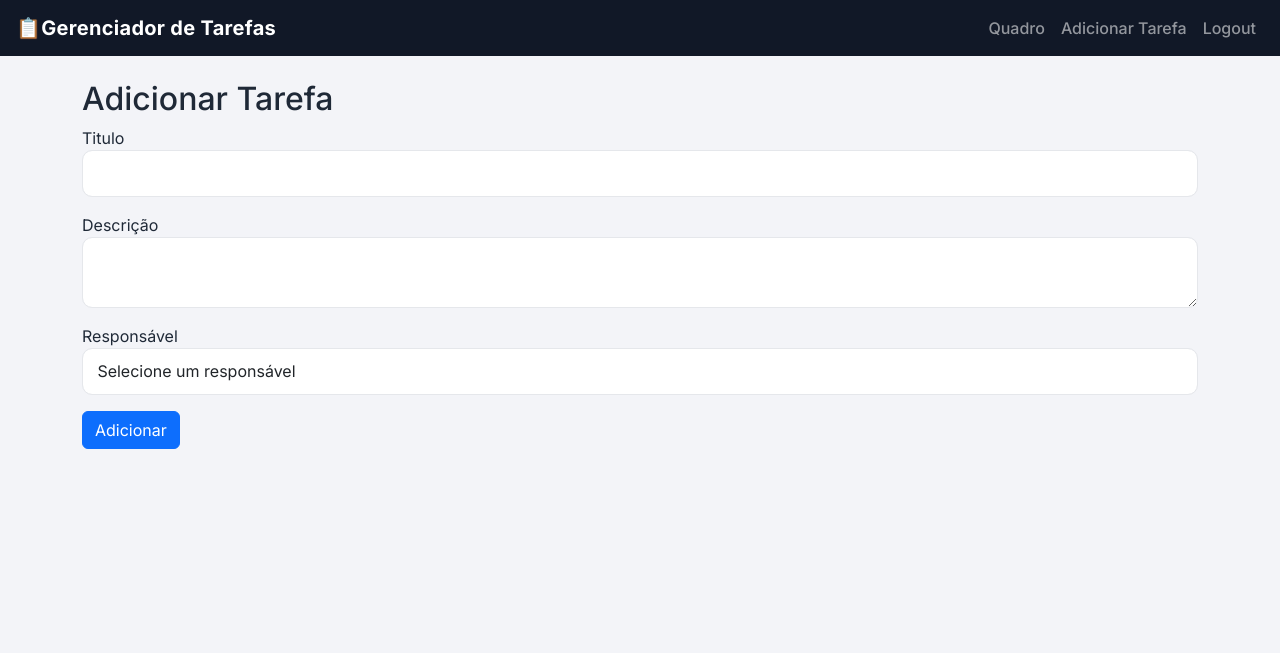
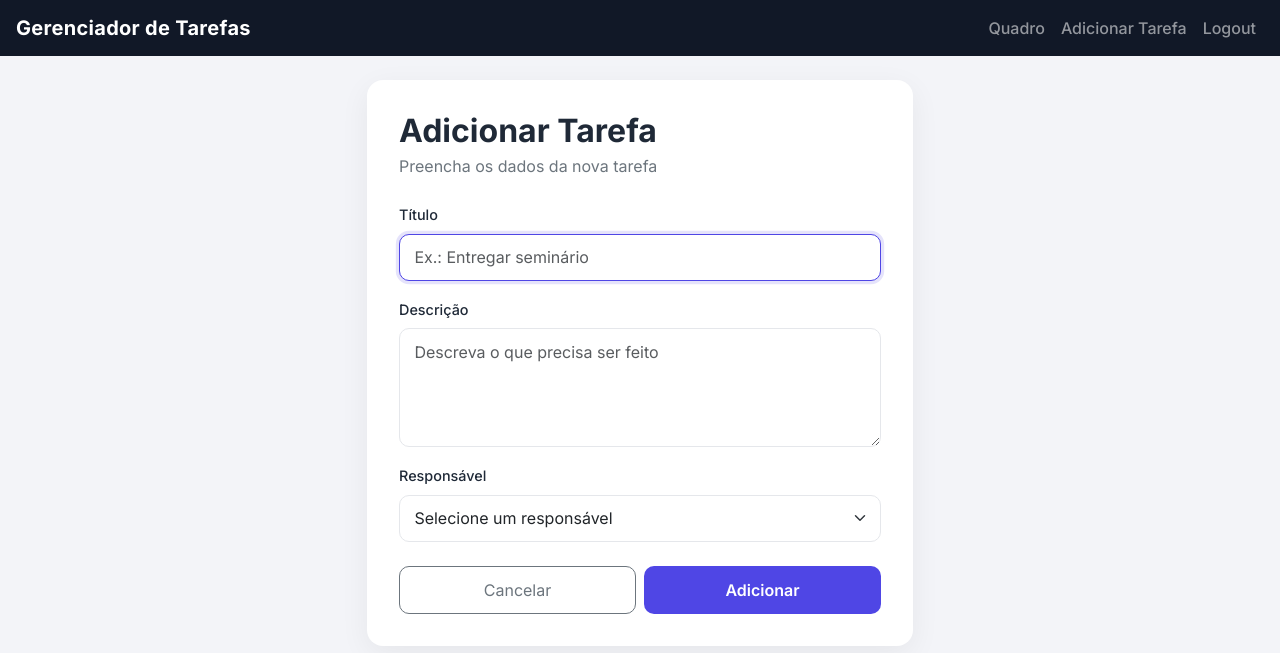
Before and after one commit to alyssa-sys/Grupo-1-FSI-Tutorial-Flask, a Flask app: page /adicionar_tarefa in a window 1280 px wide. Shown: the top 653 px of the page. Run offline with Flask 3, Linux system fonts and the light colour scheme; the visitor is signed in with stand-in values (Sample User, id 1); data comes from the database, SQL or seed files in the repository.

Commit message:
novas telas

```diff
--- a/gerenciador_de_tarefas/templates/adicionar_tarefa.html
+++ b/gerenciador_de_tarefas/templates/adicionar_tarefa.html
@@ -1,24 +1,43 @@
 {% extends "base.html" %}
+{% block title %}Adicionar Tarefa - Gerenciador de Tarefas{% endblock %}
 {% block content %}
-<h2>Adicionar Tarefa</h2>
+
+<div class="row justify-content-center mt-4">
+    <div class="col-12 col-md-8 col-lg-6">
+        <div class="cartao">
+            <div class="mb-4">
+                <h2 class="fw-bold mb-1">Adicionar Tarefa</h2>
+                <p class="text-secondary mb-0">Preencha os dados da nova tarefa</p>
+            </div>
+
             <form method="POST">
                 <div class="mb-3">
-        <label>Titulo</label>
-        <input type="text" name="titulo" class="form-control" required>
+                    <label class="form-label" for="titulo">Título</label>
+                    <input type="text" id="titulo" name="titulo" class="form-control"
+                           placeholder="Ex.: Entregar seminário" required autofocus>
                 </div>
                 <div class="mb-3">
-        <label>Descrição</label>
-        <textarea name="descricao" class="form-control" required></textarea>
+                    <label class="form-label" for="descricao">Descrição</label>
+                    <textarea id="descricao" name="descricao" class="form-control" rows="4"
+                              placeholder="Descreva o que precisa ser feito" required></textarea>
                 </div>
-    <div class="mb-3">
-        <label>Responsável</label>
-       <select name="responsavel_id" class="form-control">
+                <div class="mb-4">
+                    <label class="form-label" for="responsavel_id">Responsável</label>
+                    <select id="responsavel_id" name="responsavel_id" class="form-select">
                         <option value="">Selecione um responsável</option>
                         {% for usuario in usuarios %}
                             <option value="{{ usuario.id }}">{{ usuario.username }}</option>
                         {% endfor %}
                     </select>
                 </div>
-    <button type="submit" class="btn btn-primary">Adicionar</button>
+                <div class="d-flex gap-2">
+                    <a href="{{ url_for('quadro') }}" class="btn btn-outline-secondary w-50"
+                       style="border-radius:10px; padding:.7rem 1rem;">Cancelar</a>
+                    <button type="submit" class="btn btn-principal w-50">Adicionar</button>
+                </div>
             </form>
+        </div>
+    </div>
+</div>
+
 {% endblock %}
--- a/gerenciador_de_tarefas/templates/base.html
+++ b/gerenciador_de_tarefas/templates/base.html
@@ -56,7 +56,7 @@
 </head>
 <body>
     <nav class="navbar navbar-expand-lg navbar-dark px-3">
-            <a class="navbar-brand" href="{{ url_for('quadro') }}">📋Gerenciador de Tarefas</a>
+            <a class="navbar-brand" href="{{ url_for('quadro') }}">Gerenciador de Tarefas</a>
             <button class="navbar-toggler" type="button" data-bs-toggle="collapse" data-bs-target="#menu">
                 <span class="navbar-toggler-icon"></span>
             </button>
```
Also changed, not shown: gerenciador_de_tarefas/templates/editar_tarefa.html (+29 -10 lines), gerenciador_de_tarefas/templates/registro.html (+30 -12 lines), gerenciador_de_tarefas/templates/quadro_admin.html (line endings or trailing spaces). Lines whose indentation alone changed are shown as unchanged.
